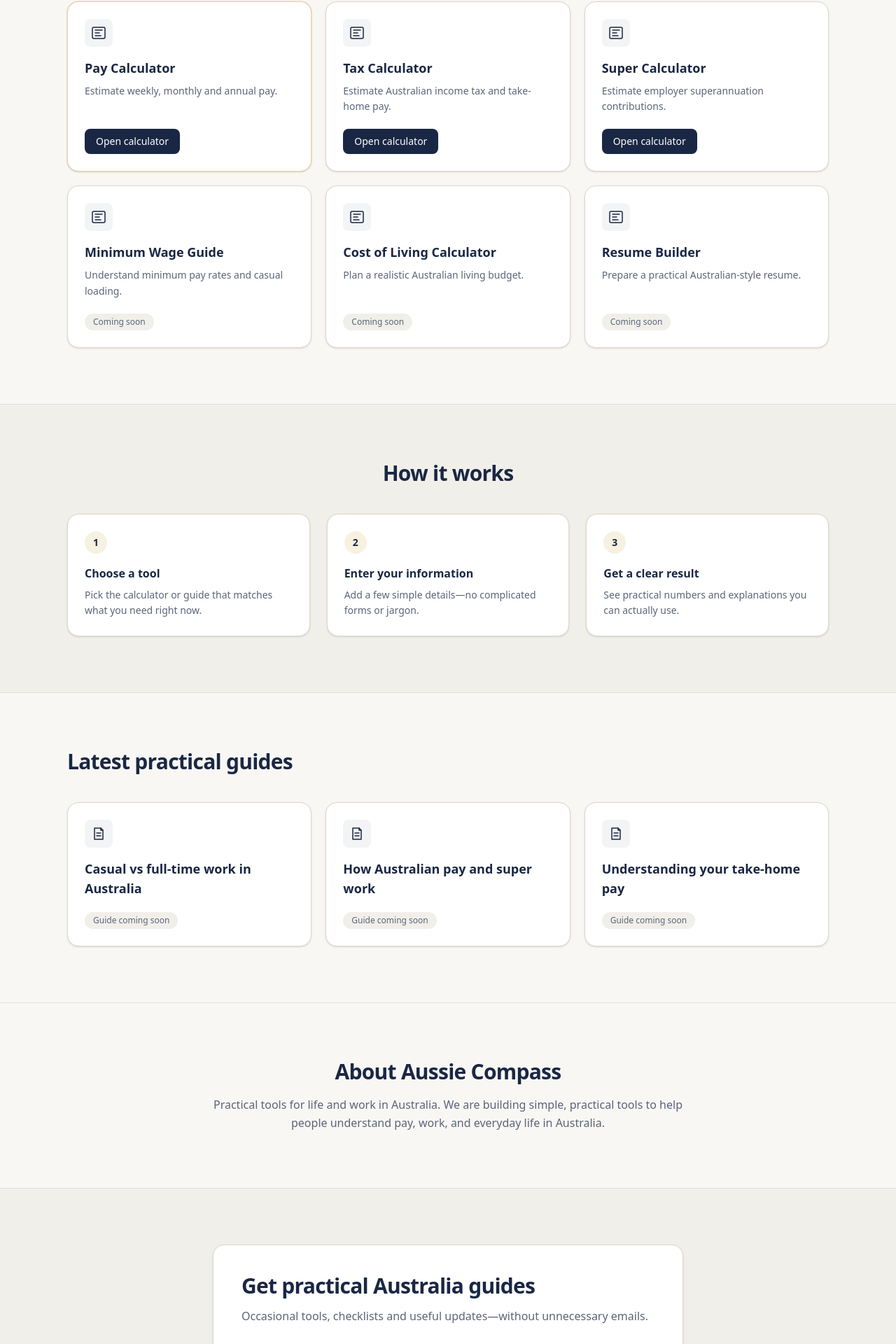
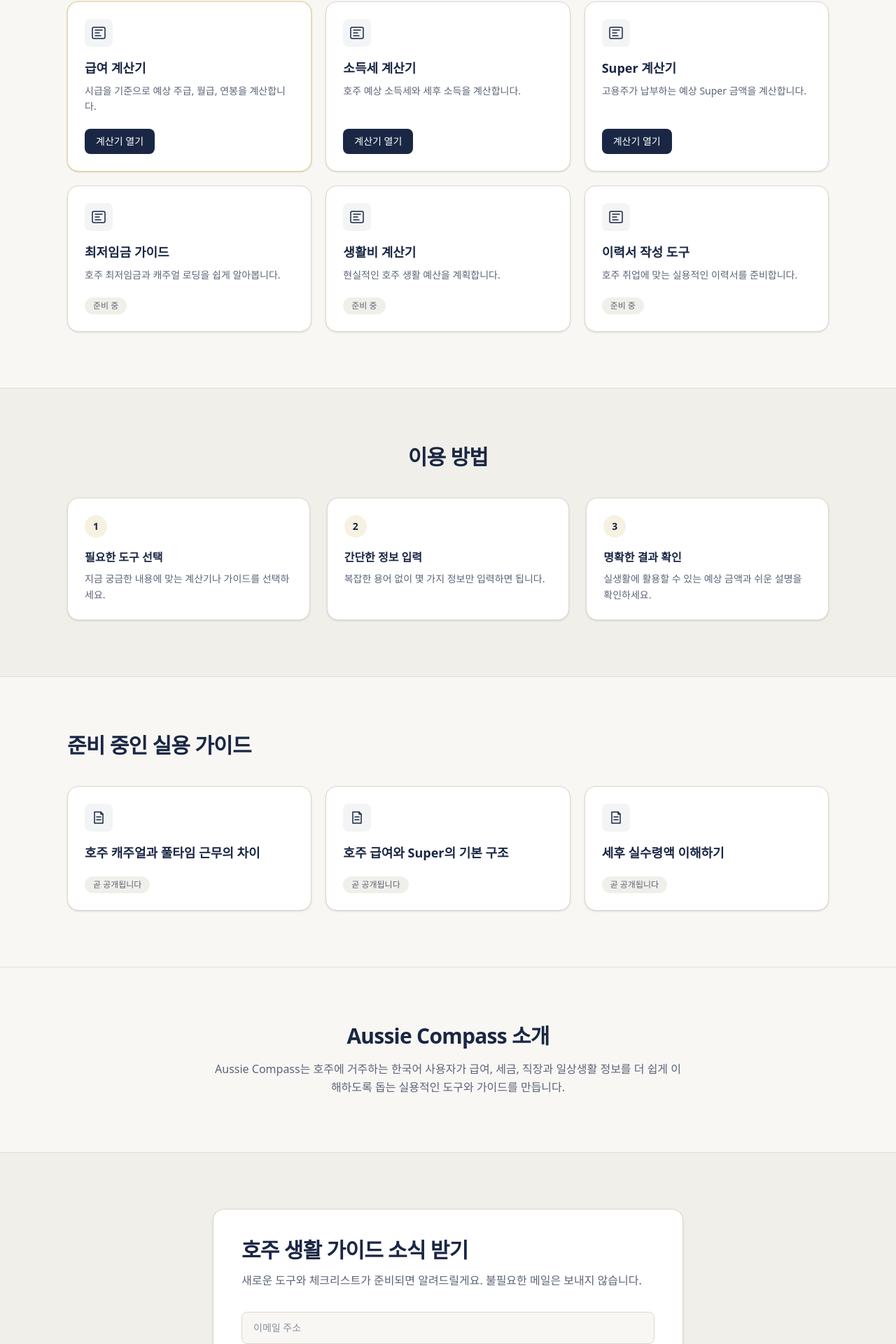
Before and after one commit to jelov219au/aussie-compass, a Next.js app: page / in a window 1280 px wide. Shown: the part 816-2736 px from the top of the page at 70% size. Built offline with nearby package versions, Linux system fonts and the light colour scheme.

Commit message:
feat: make landing page Korean-first

```diff
--- a/src/app/layout.tsx
+++ b/src/app/layout.tsx
@@ -2,9 +2,9 @@ import type { Metadata } from "next";
 import "./globals.css";
 
 const siteUrl = "https://aussiecompass.com.au";
-const title = "Aussie Compass | Practical Tools for Life in Australia";
+const title = "Aussie Compass | 호주 생활을 위한 실용 도구";
 const description =
-  "Simple calculators, practical guides and useful resources for living and working in Australia.";
+  "호주 급여, 세금, Super 계산기와 한국어 생활 가이드를 한곳에서 확인하세요.";
 
 export const metadata: Metadata = {
   title,
@@ -15,7 +15,7 @@ export const metadata: Metadata = {
     description,
     url: siteUrl,
     siteName: "Aussie Compass",
-    locale: "en_AU",
+    locale: "ko_KR",
     type: "website",
   },
   twitter: {
@@ -34,7 +34,7 @@ export default function RootLayout({
   children: React.ReactNode;
 }>) {
   return (
-    <html lang="en">
+    <html lang="ko">
       <body className="min-h-screen antialiased">{children}</body>
     </html>
   );
--- a/src/components/layout/Footer.tsx
+++ b/src/components/layout/Footer.tsx
@@ -45,7 +45,7 @@ export function Footer() {
           <p id="privacy">
             <span className="font-medium text-navy">{content.footer.privacy}</span>
             {" — "}
-            A privacy policy will be published before personal data is collected.
+            {content.footer.privacyDescription}
           </p>
           <p id="disclaimer">{content.footer.legalDisclaimer}</p>
           <p>© {year} {content.brand.name}</p>
--- a/src/components/layout/Header.tsx
+++ b/src/components/layout/Header.tsx
@@ -29,7 +29,7 @@ export function Header() {
 
         <nav
           className="hidden items-center gap-8 md:flex"
-          aria-label="Main navigation"
+          aria-label="주요 메뉴"
         >
           {navLinks.map((link) => (
             <Link
@@ -54,7 +54,7 @@ export function Header() {
             className="inline-flex h-10 w-10 items-center justify-center rounded-lg border border-border text-navy transition-colors hover:bg-surface focus-visible:outline-none focus-visible:ring-2 focus-visible:ring-navy focus-visible:ring-offset-2 md:hidden"
             aria-expanded={menuOpen}
             aria-controls="mobile-menu"
-            aria-label={menuOpen ? "Close menu" : "Open menu"}
+            aria-label={menuOpen ? "메뉴 닫기" : "메뉴 열기"}
             onClick={() => setMenuOpen((open) => !open)}
           >
             <svg
@@ -87,7 +87,7 @@ export function Header() {
         <nav
           id="mobile-menu"
           className="border-t border-border bg-background md:hidden"
-          aria-label="Mobile navigation"
+          aria-label="모바일 메뉴"
         >
           <Container className="flex flex-col gap-1 py-3">
             {navLinks.map((link) => (
--- a/src/components/sections/AboutSection.tsx
+++ b/src/components/sections/AboutSection.tsx
@@ -17,11 +17,10 @@ export function AboutSection() {
             id="about-heading"
             className="text-2xl font-semibold tracking-tight text-navy sm:text-3xl"
           >
-            About {content.brand.name}
+            {content.about.heading}
           </h2>
           <p className="mt-4 text-base leading-relaxed text-muted">
-            {content.brand.tagline}. We are building simple, practical tools to
-            help people understand pay, work, and everyday life in Australia.
+            {content.about.description}
           </p>
         </div>
       </Container>
--- a/src/components/sections/EmailSection.tsx
+++ b/src/components/sections/EmailSection.tsx
@@ -46,7 +46,7 @@ export function EmailSection() {
           <form className="mt-8 space-y-4" onSubmit={handleSubmit} noValidate>
             <div>
               <label htmlFor="email" className="sr-only">
-                Email address
+                {content.email.addressLabel}
               </label>
               <input
                 id="email"
--- a/src/components/sections/ToolsSection.tsx
+++ b/src/components/sections/ToolsSection.tsx
@@ -44,7 +44,7 @@ export function ToolsSection() {
                     href={`/${tool.id}`}
                     className="mt-5 inline-flex w-fit rounded-lg bg-navy px-4 py-2 text-sm font-medium text-white transition-colors hover:bg-navy-light focus-visible:outline-none focus-visible:ring-2 focus-visible:ring-navy focus-visible:ring-offset-2"
                   >
-                    Open calculator
+                    계산기 열기
                   </Link>
                 ) : (
                   <p className="mt-5 inline-flex w-fit rounded-full bg-surface px-3 py-1 text-xs font-medium text-muted">
--- a/src/content/en.ts
+++ b/src/content/en.ts
@@ -54,11 +54,19 @@ export const en: SiteContent = {
     button: "Subscribe",
     successMessage: "Thanks — email subscriptions will open soon.",
     invalidMessage: "Please enter a valid email address.",
+    addressLabel: "Email address",
+  },
+  about: {
+    heading: "About Aussie Compass",
+    description:
+      "Practical tools for life and work in Australia. We are building simple tools to help people understand pay, work, and everyday life in Australia.",
   },
   footer: {
     privacy: "Privacy",
     disclaimer: "Disclaimer",
     legalDisclaimer:
       "Information provided by Aussie Compass is general in nature and is not financial, tax, migration or legal advice.",
+    privacyDescription:
+      "A privacy policy will be published before personal data is collected.",
   },
 };
--- a/src/content/index.ts
+++ b/src/content/index.ts
@@ -1,13 +1,13 @@
 import { en } from "./en";
+import { ko } from "./ko";
 import type { Locale, SiteContent } from "./types";
 
 const contentByLocale: Record<Locale, SiteContent> = {
   en,
-  // Korean content can be added here later, e.g. ko: { ... }
-  ko: en,
+  ko,
 };
 
-export const defaultLocale: Locale = "en";
+export const defaultLocale: Locale = "ko";
 
 export function getContent(locale: Locale = defaultLocale): SiteContent {
   return contentByLocale[locale] ?? en;
--- /dev/null
+++ b/src/content/ko.ts
@@ -0,0 +1,70 @@
+import type { SiteContent } from "./types";
+
+export const ko: SiteContent = {
+  brand: {
+    name: "Aussie Compass",
+    tagline: "호주 생활과 일을 위한 실용적인 도구",
+  },
+  nav: {
+    tools: "도구",
+    guides: "가이드",
+    about: "소개",
+    exploreTools: "도구 둘러보기",
+  },
+  hero: {
+    label: "호주 생활을 위한 실용 정보",
+    heading: "호주 생활과 직장 생활, 더 이상 혼자 헤매지 마세요.",
+    description:
+      "급여·세금·Super 계산기와 이해하기 쉬운 한국어 가이드로 호주 생활에 필요한 정보를 한곳에서 확인하세요.",
+    primaryCta: "계산기 둘러보기",
+    secondaryCta: "가이드 보기",
+    trust: "쉽고 명확하며 실제 생활에 도움이 되는 정보를 제공합니다.",
+  },
+  tools: {
+    heading: "호주 생활에 필요한 실용 도구",
+    description:
+      "급여, 세금, Super를 간편하게 계산해 보세요. 필요한 도구를 계속 추가하고 있습니다.",
+  },
+  howItWorks: {
+    heading: "이용 방법",
+    steps: [
+      {
+        title: "필요한 도구 선택",
+        description: "지금 궁금한 내용에 맞는 계산기나 가이드를 선택하세요.",
+      },
+      {
+        title: "간단한 정보 입력",
+        description: "복잡한 용어 없이 몇 가지 정보만 입력하면 됩니다.",
+      },
+      {
+        title: "명확한 결과 확인",
+        description: "실생활에 활용할 수 있는 예상 금액과 쉬운 설명을 확인하세요.",
+      },
+    ],
+  },
+  articles: {
+    heading: "준비 중인 실용 가이드",
+    comingSoonLabel: "곧 공개됩니다",
+  },
+  email: {
+    heading: "호주 생활 가이드 소식 받기",
+    description: "새로운 도구와 체크리스트가 준비되면 알려드릴게요. 불필요한 메일은 보내지 않습니다.",
+    placeholder: "이메일 주소",
+    button: "소식 신청하기",
+    successMessage: "감사합니다. 이메일 구독 기능은 곧 시작됩니다.",
+    invalidMessage: "올바른 이메일 주소를 입력해 주세요.",
+    addressLabel: "이메일 주소",
+  },
+  about: {
+    heading: "Aussie Compass 소개",
+    description:
+      "Aussie Compass는 호주에 거주하는 한국어 사용자가 급여, 세금, 직장과 일상생활 정보를 더 쉽게 이해하도록 돕는 실용적인 도구와 가이드를 만듭니다.",
+  },
+  footer: {
+    privacy: "개인정보 보호",
+    disclaimer: "면책 안내",
+    legalDisclaimer:
+      "Aussie Compass가 제공하는 정보는 일반적인 안내이며 재무, 세무, 이민 또는 법률 자문이 아닙니다.",
+    privacyDescription: "개인정보를 수집하기 전에 개인정보 처리방침을 공개할 예정입니다.",
+  },
+};
--- a/src/content/types.ts
+++ b/src/content/types.ts
@@ -38,10 +38,16 @@ export type SiteContent = {
     button: string;
     successMessage: string;
     invalidMessage: string;
+    addressLabel: string;
+  };
+  about: {
+    heading: string;
+    description: string;
   };
   footer: {
     privacy: string;
     disclaimer: string;
     legalDisclaimer: string;
+    privacyDescription: string;
   };
 };
--- a/src/data/articles.ts
+++ b/src/data/articles.ts
@@ -6,14 +6,14 @@ export type Article = {
 export const articles: Article[] = [
   {
     id: "casual-vs-fulltime",
-    title: "Casual vs full-time work in Australia",
+    title: "호주 캐주얼과 풀타임 근무의 차이",
   },
   {
     id: "pay-and-super",
-    title: "How Australian pay and super work",
+    title: "호주 급여와 Super의 기본 구조",
   },
   {
     id: "take-home-pay",
-    title: "Understanding your take-home pay",
+    title: "세후 실수령액 이해하기",
   },
 ];
--- a/src/data/tools.ts
+++ b/src/data/tools.ts
@@ -11,45 +11,45 @@ export type Tool = {
 export const tools: Tool[] = [
   {
     id: "pay-calculator",
-    name: "Pay Calculator",
-    description: "Estimate weekly, monthly and annual pay.",
+    name: "급여 계산기",
+    description: "시급을 기준으로 예상 주급, 월급, 연봉을 계산합니다.",
     status: "available",
     featured: true,
   },
   {
     id: "tax-calculator",
-    name: "Tax Calculator",
-    description: "Estimate Australian income tax and take-home pay.",
+    name: "소득세 계산기",
+    description: "호주 예상 소득세와 세후 소득을 계산합니다.",
     status: "available",
   },
   {
     id: "super-calculator",
-    name: "Super Calculator",
-    description: "Estimate employer superannuation contributions.",
+    name: "Super 계산기",
+    description: "고용주가 납부하는 예상 Super 금액을 계산합니다.",
     status: "available",
   },
   {
     id: "minimum-wage-guide",
-    name: "Minimum Wage Guide",
-    description: "Understand minimum pay rates and casual loading.",
+    name: "최저임금 가이드",
+    description: "호주 최저임금과 캐주얼 로딩을 쉽게 알아봅니다.",
     status: "comingSoon",
   },
   {
     id: "cost-of-living-calculator",
-    name: "Cost of Living Calculator",
-    description: "Plan a realistic Australian living budget.",
+    name: "생활비 계산기",
+    description: "현실적인 호주 생활 예산을 계획합니다.",
     status: "comingSoon",
   },
   {
     id: "resume-builder",
-    name: "Resume Builder",
-    description: "Prepare a practical Australian-style resume.",
+    name: "이력서 작성 도구",
+    description: "호주 취업에 맞는 실용적인 이력서를 준비합니다.",
     status: "comingSoon",
   },
 ];
 
 export const toolStatusLabels: Record<ToolStatus, string> = {
-  available: "Available",
-  availableSoon: "Available soon",
-  comingSoon: "Coming soon",
+  available: "사용 가능",
+  availableSoon: "곧 사용 가능",
+  comingSoon: "준비 중",
 };
```
Also changed, not shown: 1 other file (tests, documents, lock files or other folders).
